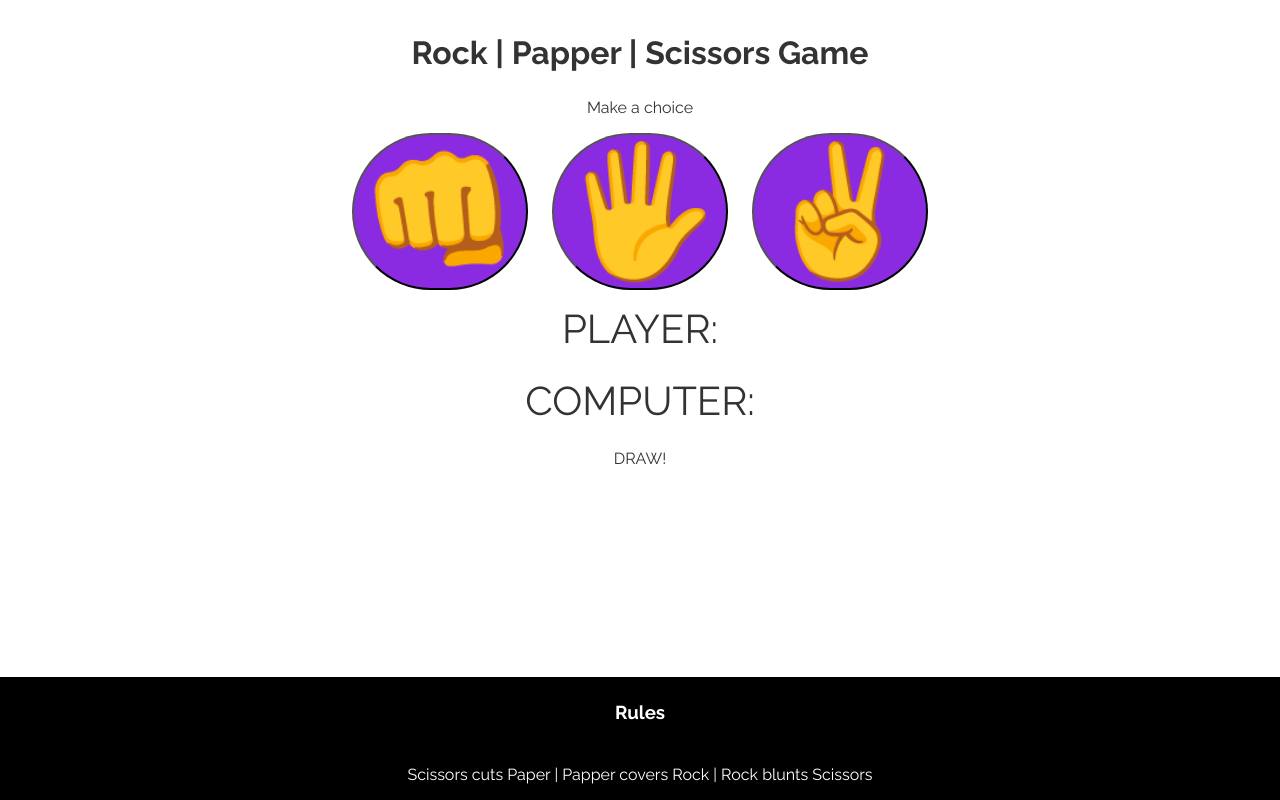
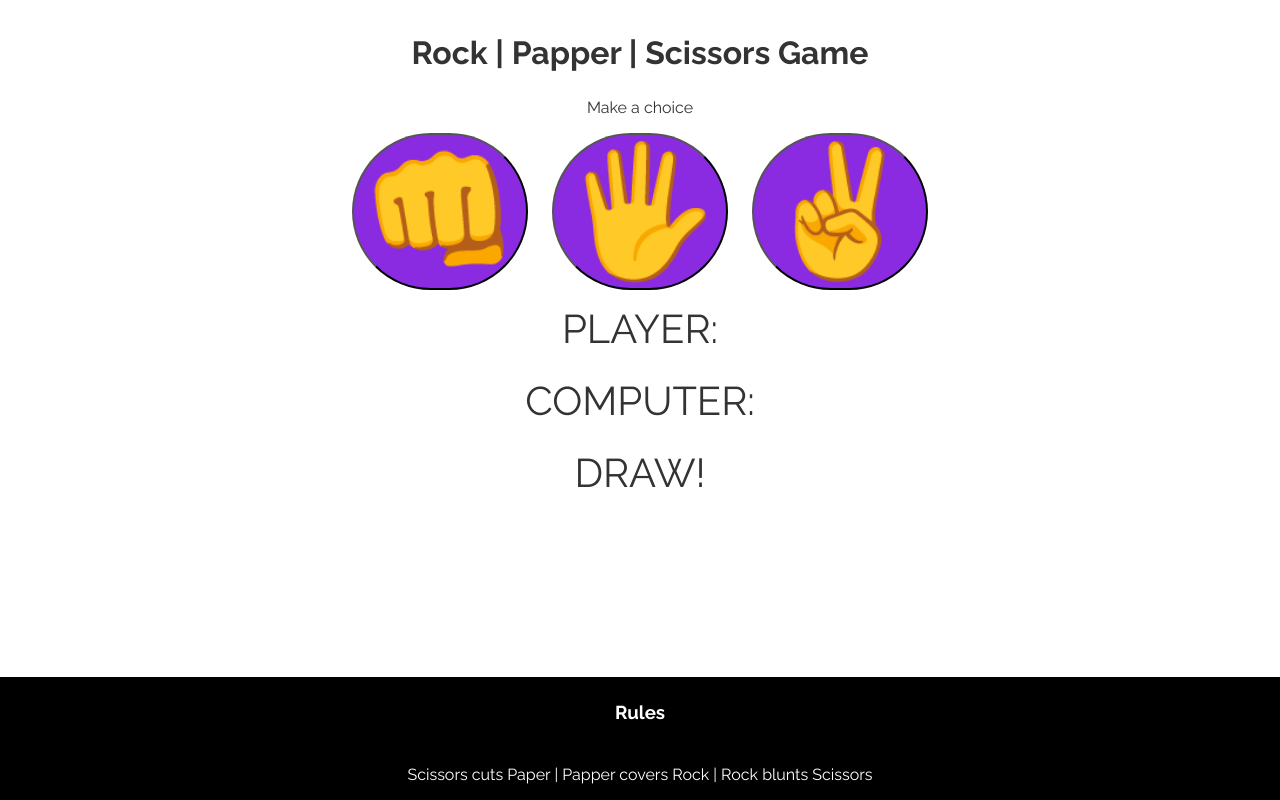
Before and after one commit to Sirjay009/Rock-Paper-Scissors-Game, a plain HTML site: page index.html in a window 1280 px wide. Drawn offline with Linux system fonts and the light colour scheme.

Commit message:
Edit choice div's paragraph's text

```diff
--- a/assets/css/style.css
+++ b/assets/css/style.css
@@ -59,7 +59,7 @@ h1, h3 {
 }
 
 #messages {
-    height: 20px;
+    font-size: 2.5rem;
 }
 
 footer {
```
